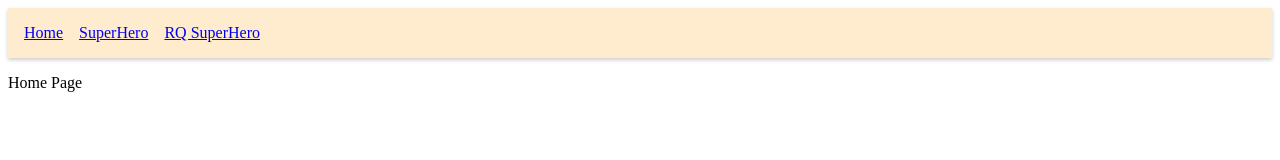
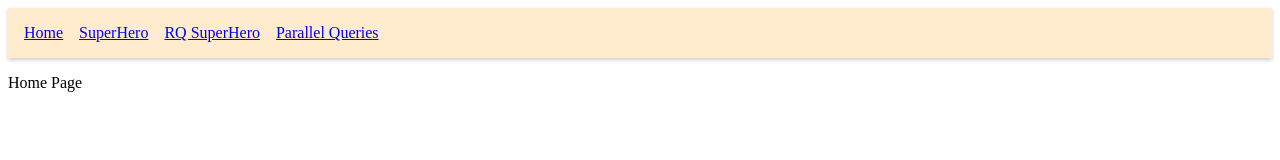
Before and after one commit to abhirocks550/react-query, a React (Vite) app: page / in a window 1280 px wide. Shown: the top 160 px of the page. Built offline with nearby package versions, Linux system fonts and the light colour scheme.

Commit message:
Parralel queries. Navbar refactored

```diff
--- a/db.json
+++ b/db.json
@@ -15,5 +15,15 @@
       "name": "Wonder Woman",
       "alterEgo": "Princess Diana"
     }
+  ],
+  "friends": [
+    {
+      "id": 1,
+      "name": "Abhijit Kulkarni"
+    },
+    {
+      "id": 2,
+      "name": "Sanket Sonawane"
+    }
   ]
 }
--- a/src/App.jsx
+++ b/src/App.jsx
@@ -7,6 +7,8 @@ import Home from "./components/Home.page";
 import SuperHero from "./components/SuperHero.page";
 import RqSuperHero from "./components/RqSuperHero.page";
 import SingleHero from "./components/RQSingleHero.page";
+import ParallelQueries from "./components/ParallelQueries.page";
+import NavBar from "./components/NavBar";
 
 const queryClient = new QueryClient();
 
@@ -16,24 +18,13 @@ function App() {
       <QueryClientProvider client={queryClient}>
         <Router>
           <div>
-            <nav>
-              <ul>
-                <li>
-                  <Link to="/">Home</Link>
-                </li>
-                <li>
-                  <Link to="/superhero">SuperHero</Link>
-                </li>
-                <li>
-                  <Link to="/rqsuperhero">RQ SuperHero</Link>
-                </li>
-              </ul>
-            </nav>
+            <NavBar />
             <Routes>
               <Route path="/" element={<Home />} />
               <Route path="/superhero" element={<SuperHero />} />
               <Route path="/heroes/:id" element={<SingleHero />} />
               <Route path="/rqsuperhero" element={<RqSuperHero />} />
+              <Route path="/parallel" element={<ParallelQueries />} />
             </Routes>
           </div>
         </Router>
--- /dev/null
+++ b/src/components/NavBar.jsx
@@ -0,0 +1,22 @@
+import { Link } from "react-router-dom";
+
+export default function NavBar() {
+  return (
+    <nav>
+      <ul>
+        <li>
+          <Link to="/">Home</Link>
+        </li>
+        <li>
+          <Link to="/superhero">SuperHero</Link>
+        </li>
+        <li>
+          <Link to="/rqsuperhero">RQ SuperHero</Link>
+        </li>
+        <li>
+          <Link to="/parallel">Parallel Queries</Link>
+        </li>
+      </ul>
+    </nav>
+  );
+}
--- /dev/null
+++ b/src/components/ParallelQueries.page.jsx
@@ -0,0 +1,24 @@
+import axios from "axios";
+import { useQuery } from "react-query";
+
+const fetchSuperHeroes = () => {
+  return axios.get("http://localhost:4000/superheroes");
+};
+
+const fetchFriends = () => {
+  return axios.get("http://localhost:4000/friends");
+};
+function ParallelQueries() {
+  const { data: heroes } = useQuery("super-heroes", fetchSuperHeroes);
+  const { data: friends } = useQuery("friends", fetchFriends);
+
+  return (
+    <>
+      <h2>Parallel Queries</h2>
+      <h3>Friends: {friends.data.length}</h3>
+      <h3>Heroes: {heroes.data.length}</h3>
+    </>
+  );
+}
+
+export default ParallelQueries;
```
